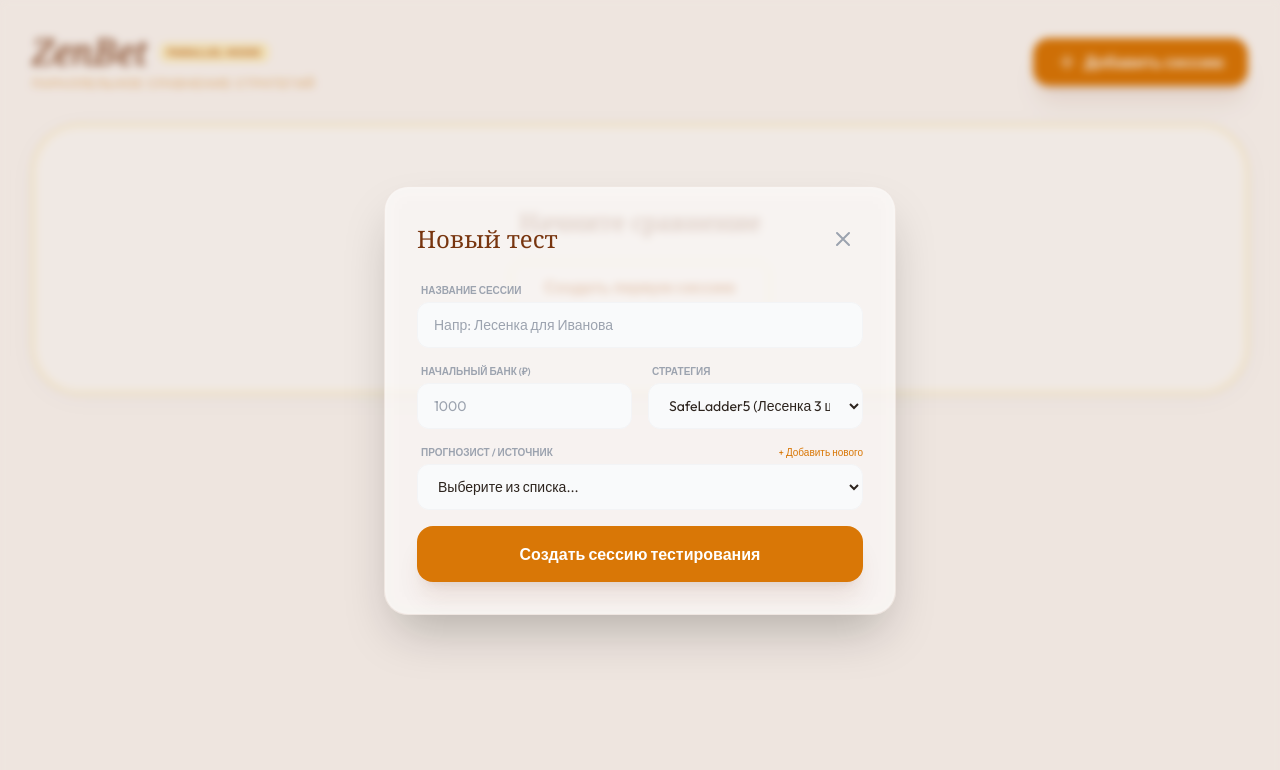
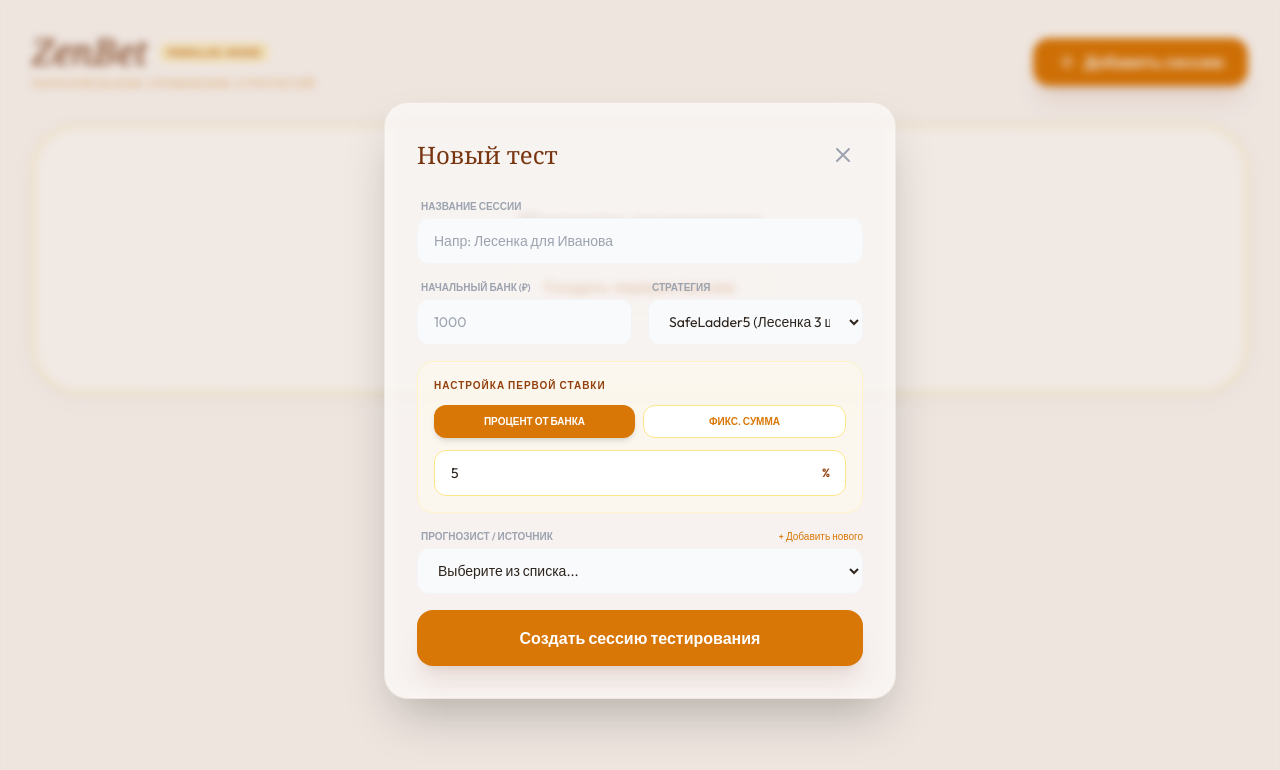
Before and after one commit to incrouble18/botbetting, a React (Vite) app: page / in a window 1280 px wide. Both pictures are taken after a click on the button "Добавить сессию". Shown: the top 770 px of the page. Built offline with nearby package versions, Linux system fonts and the light colour scheme; a web font is replaced by a local one.

Commit message:
Add manual initial bet selection for SafeLadder5 (percentage or fixed amount)

```diff
--- a/App.tsx
+++ b/App.tsx
@@ -34,7 +34,14 @@ const App: React.FC = () => {
     }
   };
 
-  const handleCreateSession = (config: { name: string, bank: number, strategy: StrategyType, sourceId: string }) => {
+  const handleCreateSession = (config: {
+    name: string,
+    bank: number,
+    strategy: StrategyType,
+    sourceId: string,
+    safeLadderInitialType?: 'percent' | 'fixed',
+    safeLadderInitialValue?: number
+  }) => {
     // Для стратегии SplitScale7 банк должен делиться на 6 круглыми суммами
     let initialBank = config.bank;
     if (config.strategy === StrategyType.SplitScale7) {
@@ -54,7 +61,9 @@ const App: React.FC = () => {
       currentLadderStep: 1,
       history: [],
       lastScalingBank: initialBank,
-      flatPercentage: config.strategy === StrategyType.OrdinaryFlat ? 5 : undefined
+      flatPercentage: config.strategy === StrategyType.OrdinaryFlat ? 5 : undefined,
+      safeLadderInitialType: config.safeLadderInitialType,
+      safeLadderInitialValue: config.safeLadderInitialValue
     };
     setState(prev => ({
       ...prev,
@@ -76,6 +85,13 @@ const App: React.FC = () => {
     setState(prev => ({
       ...prev,
       sessions: prev.sessions.map(s => s.id === sessionId ? { ...s, flatPercentage: percent } : s)
+    }));
+  };
+
+  const handleUpdateSafeLadder = (sessionId: string, type: 'percent' | 'fixed', value: number) => {
+    setState(prev => ({
+      ...prev,
+      sessions: prev.sessions.map(s => s.id === sessionId ? { ...s, safeLadderInitialType: type, safeLadderInitialValue: value } : s)
     }));
   };
 
@@ -211,6 +227,7 @@ const App: React.FC = () => {
                 onAddBet={(bet) => handleAddBet(session.id, bet)}
                 onAdjust={(amount, note) => handleAdjustBank(session.id, amount, note)}
                 onUpdateFlat={(p) => handleUpdateFlatPercent(session.id, p)}
+                onUpdateSafeLadder={(type, value) => handleUpdateSafeLadder(session.id, type, value)}
                 onRemove={() => handleRemoveSession(session.id)}
               />
             ))}
--- a/components/NewSessionModal.tsx
+++ b/components/NewSessionModal.tsx
@@ -16,13 +16,22 @@ const NewSessionModal: React.FC<NewSessionModalProps> = ({ sources, onClose, onC
   const [bank, setBank] = useState('');
   const [strategy, setStrategy] = useState<StrategyType>(StrategyType.SafeLadder5);
   const [sourceId, setSourceId] = useState(sources[0]?.id || '');
+  const [safeLadderInitialType, setSafeLadderInitialType] = useState<'percent' | 'fixed'>('percent');
+  const [safeLadderInitialValue, setSafeLadderInitialValue] = useState('5');
   const [isAddingSource, setIsAddingSource] = useState(false);
   const [newSourceName, setNewSourceName] = useState('');
 
   const handleSubmit = (e: React.FormEvent) => {
     e.preventDefault();
     if (!name || !bank || !sourceId) return alert('Заполните все поля');
-    onCreate({ name, bank: parseFloat(bank), strategy, sourceId });
+    onCreate({
+      name,
+      bank: parseFloat(bank),
+      strategy,
+      sourceId,
+      safeLadderInitialType,
+      safeLadderInitialValue: parseFloat(safeLadderInitialValue)
+    });
   };
 
   const handleAddSourceSubmit = () => {
@@ -80,6 +89,40 @@ const NewSessionModal: React.FC<NewSessionModalProps> = ({ sources, onClose, onC
               </select>
             </div>
           </div>
+
+          {strategy === StrategyType.SafeLadder5 && (
+            <div className="bg-amber-50/50 p-4 rounded-2xl border border-amber-100 space-y-3 animate-in slide-in-from-top-2 duration-300">
+              <label className="block text-[10px] font-bold text-amber-800 uppercase tracking-widest">Настройка первой ставки</label>
+              <div className="flex gap-2">
+                <button
+                  type="button"
+                  onClick={() => setSafeLadderInitialType('percent')}
+                  className={`flex-1 py-2 rounded-xl text-[10px] font-bold uppercase transition-all ${safeLadderInitialType === 'percent' ? 'bg-amber-600 text-white shadow-md' : 'bg-white text-amber-600 border border-amber-200'}`}
+                >
+                  Процент от банка
+                </button>
+                <button
+                  type="button"
+                  onClick={() => setSafeLadderInitialType('fixed')}
+                  className={`flex-1 py-2 rounded-xl text-[10px] font-bold uppercase transition-all ${safeLadderInitialType === 'fixed' ? 'bg-amber-600 text-white shadow-md' : 'bg-white text-amber-600 border border-amber-200'}`}
+                >
+                  Фикс. сумма
+                </button>
+              </div>
+              <div className="relative">
+                <input
+                  type="number"
+                  value={safeLadderInitialValue}
+                  onChange={e => setSafeLadderInitialValue(e.target.value)}
+                  placeholder={safeLadderInitialType === 'percent' ? "5" : "100"}
+                  className="w-full bg-white border border-amber-200 rounded-xl px-4 py-3 focus:outline-none focus:ring-2 focus:ring-amber-500/20 text-sm"
+                />
+                <span className="absolute right-4 top-1/2 -translate-y-1/2 text-amber-800 font-bold text-xs">
+                  {safeLadderInitialType === 'percent' ? '%' : '₽'}
+                </span>
+              </div>
+            </div>
+          )}
 
           <div>
             <div className="flex justify-between items-end mb-1 ml-1">
--- a/components/SessionCard.tsx
+++ b/components/SessionCard.tsx
@@ -10,10 +10,11 @@ interface SessionCardProps {
   onAddBet: (bet: any) => void;
   onAdjust: (amount: number, note: string) => void;
   onUpdateFlat: (percent: number) => void;
+  onUpdateSafeLadder?: (type: 'percent' | 'fixed', value: number) => void;
   onRemove: () => void;
 }
 
-const SessionCard: React.FC<SessionCardProps> = ({ session, source, onAddBet, onAdjust, onUpdateFlat, onRemove }) => {
+const SessionCard: React.FC<SessionCardProps> = ({ session, source, onAddBet, onAdjust, onUpdateFlat, onUpdateSafeLadder, onRemove }) => {
   const [odds, setOdds] = useState('');
   const [notes, setNotes] = useState('');
   const [adjAmount, setAdjAmount] = useState('');
@@ -32,10 +33,18 @@ const SessionCard: React.FC<SessionCardProps> = ({ session, source, onAddBet, on
       const p = session.flatPercentage || 5;
       amount = session.bank * (p / 100);
     } else if (session.strategyType === StrategyType.SafeLadder5) {
+      const initialType = session.safeLadderInitialType || 'percent';
+      const initialValue = session.safeLadderInitialValue ?? 5;
+
       if (session.currentLadderStep === 1) {
-        amount = session.bank * 0.05;
+        if (initialType === 'percent') {
+          amount = session.bank * (initialValue / 100);
+        } else {
+          amount = initialValue;
+        }
       } else {
-        amount = lastRealBet ? lastRealBet.amount + lastRealBet.potentialProfit : session.bank * 0.05;
+        const defaultStart = initialType === 'percent' ? session.bank * (initialValue / 100) : initialValue;
+        amount = lastRealBet ? lastRealBet.amount + lastRealBet.potentialProfit : defaultStart;
       }
     } else if (session.strategyType === StrategyType.SplitScale7) {
       const initialUnit = session.initialBank / 6;
@@ -161,6 +170,24 @@ const SessionCard: React.FC<SessionCardProps> = ({ session, source, onAddBet, on
                 className="w-12 bg-amber-50 border-none rounded-lg px-2 py-1 text-xs text-amber-700 font-bold text-center"
               />
             </div>
+          ) : session.strategyType === StrategyType.SafeLadder5 ? (
+            <div className="flex items-center gap-2">
+              <button
+                onClick={() => onUpdateSafeLadder?.(session.safeLadderInitialType === 'fixed' ? 'percent' : 'fixed', session.safeLadderInitialValue ?? 5)}
+                className="text-[9px] font-bold text-amber-600 uppercase hover:underline"
+              >
+                {session.safeLadderInitialType === 'fixed' ? 'Фикс:' : '%:'}
+              </button>
+              <input
+                type="number"
+                value={session.safeLadderInitialValue ?? 5}
+                onChange={(e) => onUpdateSafeLadder?.(session.safeLadderInitialType || 'percent', parseFloat(e.target.value) || 0)}
+                className="w-12 bg-amber-50 border-none rounded-lg px-2 py-1 text-xs text-amber-700 font-bold text-center"
+              />
+              <div className="px-2 py-1 bg-amber-100/50 rounded-full text-amber-700 text-[10px] font-black uppercase tracking-widest ml-1">
+                Шаг {session.currentLadderStep}
+              </div>
+            </div>
           ) : (
             <div className="px-3 py-1 bg-amber-100/50 rounded-full text-amber-700 text-[10px] font-black uppercase tracking-widest">
               Шаг {session.currentLadderStep}
--- a/types.ts
+++ b/types.ts
@@ -38,6 +38,8 @@ export interface Session {
   history: Bet[];
   lastScalingBank?: number;
   flatPercentage?: number; // Настройка для стратегии OrdinaryFlat
+  safeLadderInitialType?: 'percent' | 'fixed';
+  safeLadderInitialValue?: number;
 }
 
 export interface StrategyDefinition {
```
